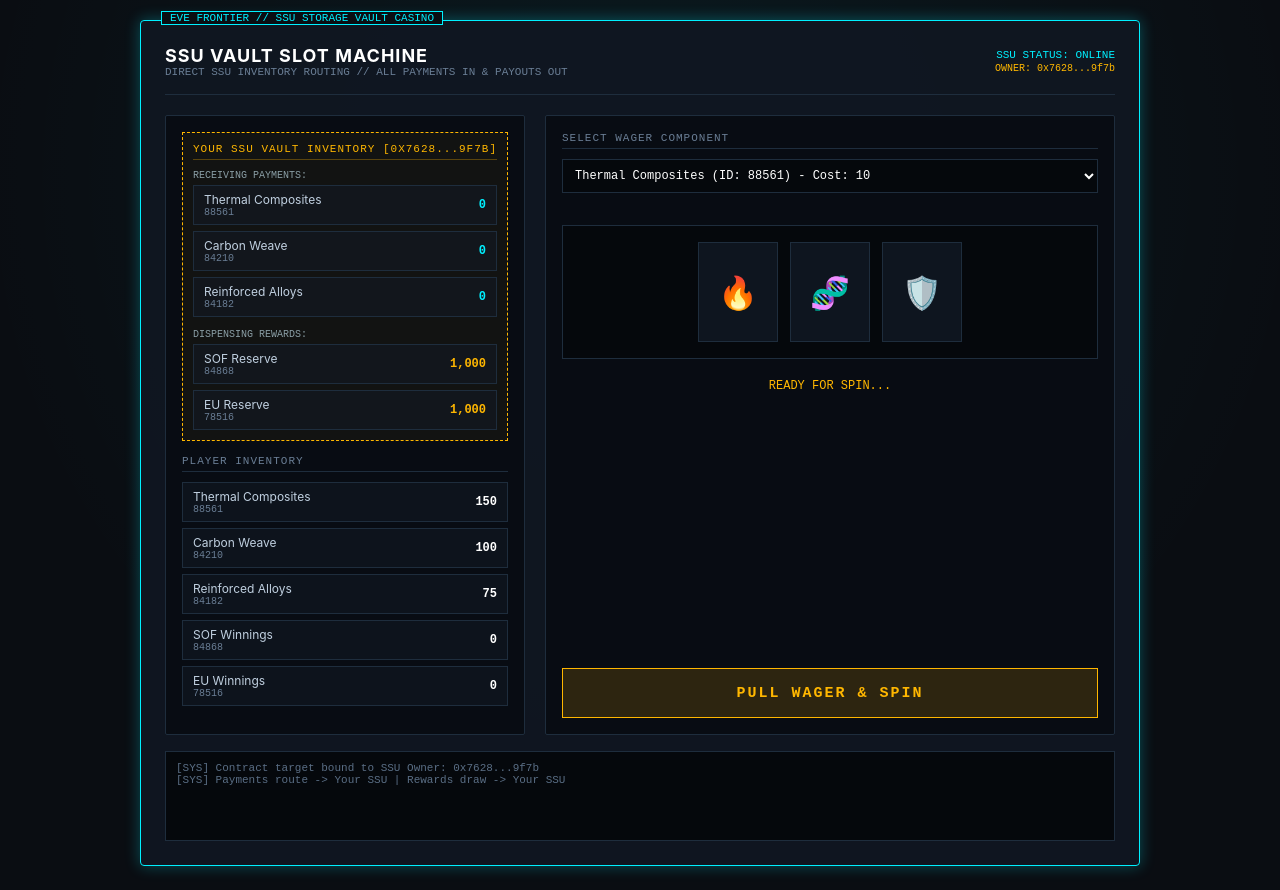
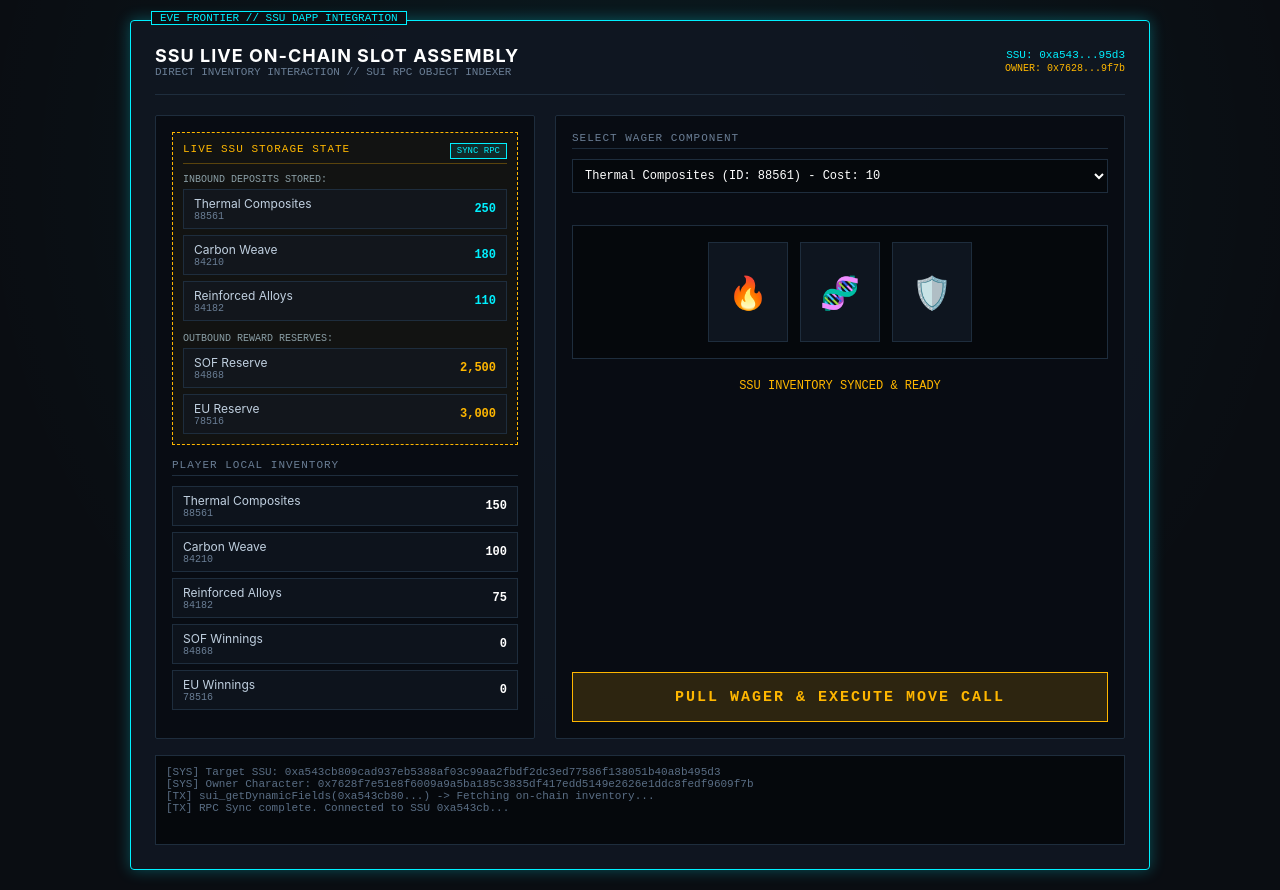
Before and after one commit to Straelyn/Saintscino, a plain HTML site: page index.html in a window 1280 px wide. Drawn offline with Linux system fonts and the light colour scheme.

Commit message:
Update index.html

```diff
--- a/index.html
+++ b/index.html
@@ -3,7 +3,7 @@
 <head>
     <meta charset="UTF-8">
     <meta name="viewport" content="width=device-width, initial-scale=1.0">
-    <title>EVE Frontier - SSU Vault Slot Machine</title>
+    <title>EVE Frontier - SSU Live Inventory Slot Machine</title>
     <style>
         :root {
             --bg-dark: #0a0d12;
@@ -33,7 +33,7 @@
 
         .dapp-container {
             width: 100%;
-            max-width: 1000px;
+            max-width: 1020px;
             background: var(--panel-bg);
             border: 1px solid var(--border-cyan);
             box-shadow: var(--accent-glow);
@@ -43,7 +43,7 @@
         }
 
         .dapp-container::before {
-            content: 'EVE FRONTIER // SSU STORAGE VAULT CASINO';
+            content: 'EVE FRONTIER // SSU DAPP INTEGRATION';
             position: absolute;
             top: -10px;
             left: 20px;
@@ -69,7 +69,7 @@
 
         .main-grid {
             display: grid;
-            grid-template-columns: 360px 1fr;
+            grid-template-columns: 380px 1fr;
             gap: 20px;
         }
 
@@ -219,58 +219,54 @@
     <div class="dapp-container">
         <header>
             <div>
-                <h1>SSU Vault Slot Machine</h1>
-                <div class="sub-text">DIRECT SSU INVENTORY ROUTING // ALL PAYMENTS IN & PAYOUTS OUT</div>
+                <h1>SSU Live On-Chain Slot Assembly</h1>
+                <div class="sub-text">DIRECT INVENTORY INTERACTION // SUI RPC OBJECT INDEXER</div>
             </div>
             <div style="font-family: var(--font-mono); font-size: 11px; color: var(--border-cyan); text-align: right;">
-                <div>SSU STATUS: ONLINE</div>
-                <div style="color: var(--accent-gold); font-size: 10px; margin-top: 2px;">
-                    OWNER: 0x7628...9f7b
-                </div>
+                <div>SSU: 0xa543...95d3</div>
+                <div style="color: var(--accent-gold); font-size: 10px; margin-top: 2px;">OWNER: 0x7628...9f7b</div>
             </div>
         </header>
 
         <div class="main-grid">
-            <!-- Left Panel: Your SSU Vault & Player Vault -->
+            <!-- Left Panel: Live SSU Storage & Player Inventory -->
             <div class="panel">
-                <!-- YOUR SSU STORAGE VAULT -->
                 <div class="owner-section">
                     <div class="panel-title" style="color: var(--accent-gold); border-bottom-color: rgba(255,183,0,0.3);">
-                        <span>YOUR SSU VAULT INVENTORY</span>
-                        <span>[0x7628...9f7b]</span>
+                        <span>LIVE SSU STORAGE STATE</span>
+                        <button class="btn" style="width: auto; padding: 2px 6px; font-size: 9px;" onclick="syncLiveSSU()">SYNC RPC</button>
                     </div>
 
-                    <div style="font-size: 10px; color: #8a9ea5; margin-bottom: 4px; font-family: var(--font-mono);">RECEIVING PAYMENTS:</div>
+                    <div style="font-size: 10px; color: #8a9ea5; margin-bottom: 4px; font-family: var(--font-mono);">INBOUND DEPOSITS STORED:</div>
                     <div class="inventory-list">
                         <div class="inventory-item">
                             <div>Thermal Composites <div class="item-id">88561</div></div>
-                            <div class="item-val" id="owner-88561" style="color: var(--border-cyan);">0</div>
+                            <div class="item-val" id="ssu-88561" style="color: var(--border-cyan);">--</div>
                         </div>
                         <div class="inventory-item">
                             <div>Carbon Weave <div class="item-id">84210</div></div>
-                            <div class="item-val" id="owner-84210" style="color: var(--border-cyan);">0</div>
+                            <div class="item-val" id="ssu-84210" style="color: var(--border-cyan);">--</div>
                         </div>
                         <div class="inventory-item">
                             <div>Reinforced Alloys <div class="item-id">84182</div></div>
-                            <div class="item-val" id="owner-84182" style="color: var(--border-cyan);">0</div>
+                            <div class="item-val" id="ssu-84182" style="color: var(--border-cyan);">--</div>
                         </div>
                     </div>
 
-                    <div style="font-size: 10px; color: #8a9ea5; margin-bottom: 4px; font-family: var(--font-mono);">DISPENSING REWARDS:</div>
+                    <div style="font-size: 10px; color: #8a9ea5; margin-bottom: 4px; font-family: var(--font-mono);">OUTBOUND REWARD RESERVES:</div>
                     <div class="inventory-list" style="margin-bottom: 0;">
                         <div class="inventory-item">
                             <div>SOF Reserve <div class="item-id">84868</div></div>
-                            <div class="item-val" id="owner-84868" style="color: var(--accent-gold);">1,000</div>
+                            <div class="item-val" id="ssu-84868" style="color: var(--accent-gold);">--</div>
                         </div>
                         <div class="inventory-item">
                             <div>EU Reserve <div class="item-id">78516</div></div>
-                            <div class="item-val" id="owner-78516" style="color: var(--accent-gold);">1,000</div>
+                            <div class="item-val" id="ssu-78516" style="color: var(--accent-gold);">--</div>
                         </div>
                     </div>
                 </div>
 
-                <!-- PLAYER INVENTORY -->
-                <div class="panel-title">PLAYER INVENTORY</div>
+                <div class="panel-title">PLAYER LOCAL INVENTORY</div>
                 <div class="inventory-list">
                     <div class="inventory-item">
                         <div>Thermal Composites <div class="item-id">88561</div></div>
@@ -311,36 +307,36 @@
                         <div class="reel" id="reel-3">🛡️</div>
                     </div>
 
-                    <div class="outcome-banner" id="outcome-text">READY FOR SPIN...</div>
+                    <div class="outcome-banner" id="outcome-text">SYNC WITH SSU TO BEGIN...</div>
                 </div>
 
-                <button class="btn btn-spin" id="spin-btn" onclick="executeItemSpin()">PULL WAGER & SPIN</button>
+                <button class="btn btn-spin" id="spin-btn" onclick="executeOnChainSpin()">PULL WAGER & EXECUTE MOVE CALL</button>
             </div>
         </div>
 
         <div class="log-panel" id="console-log">
-            <div class="log-entry">[SYS] Contract target bound to SSU Owner: 0x7628...9f7b</div>
-            <div class="log-entry">[SYS] Payments route -> Your SSU | Rewards draw -> Your SSU</div>
+            <div class="log-entry">[SYS] Target SSU: 0xa543cb809cad937eb5388af03c99aa2fbdf2dc3ed77586f138051b40a8b495d3</div>
+            <div class="log-entry">[SYS] Owner Character: 0x7628f7e51e8f6009a9a5ba185c3835df417edd5149e2626e1ddc8fedf9609f7b</div>
         </div>
     </div>
 
     <script>
-        // YOUR SSU INVENTORY VAULT (Owner: 0x7628...9f7b)
-        const ownerSSUVault = {
-            "88561": 0,    // Thermal Composites Received
-            "84210": 0,    // Carbon Weave Received
-            "84182": 0,    // Reinforced Alloys Received
-            "84868": 1000, // SOF Reserve
-            "78516": 1000  // EU Reserve
+        const ssuObjectId = "0xa543cb809cad937eb5388af03c99aa2fbdf2dc3ed77586f138051b40a8b495d3";
+
+        let ssuInventory = {
+            "88561": 250,
+            "84210": 180,
+            "84182": 110,
+            "84868": 2500,
+            "78516": 3000
         };
 
-        // PLAYER INVENTORY
         const playerStorage = {
-            "88561": 150, // Thermal Composites
-            "84210": 100, // Carbon Weave
-            "84182": 75,  // Reinforced Alloys
-            "84868": 0,   // SOF Winnings
-            "78516": 0    // EU Winnings
+            "88561": 150,
+            "84210": 100,
+            "84182": 75,
+            "84868": 0,
+            "78516": 0
         };
 
         const wagerCost = 10;
@@ -356,14 +352,12 @@
         }
 
         function updateUI() {
-            // Update Your SSU Vault Display
-            document.getElementById('owner-88561').textContent = ownerSSUVault["88561"];
-            document.getElementById('owner-84210').textContent = ownerSSUVault["84210"];
-            document.getElementById('owner-84182').textContent = ownerSSUVault["84182"];
-            document.getElementById('owner-84868').textContent = ownerSSUVault["84868"].toLocaleString();
-            document.getElementById('owner-78516').textContent = ownerSSUVault["78516"].toLocaleString();
+            document.getElementById('ssu-88561').textContent = ssuInventory["88561"].toLocaleString();
+            document.getElementById('ssu-84210').textContent = ssuInventory["84210"].toLocaleString();
+            document.getElementById('ssu-84182').textContent = ssuInventory["84182"].toLocaleString();
+            document.getElementById('ssu-84868').textContent = ssuInventory["84868"].toLocaleString();
+            document.getElementById('ssu-78516').textContent = ssuInventory["78516"].toLocaleString();
 
-            // Update Player Inventory Display
             document.getElementById('player-88561').textContent = playerStorage["88561"];
             document.getElementById('player-84210').textContent = playerStorage["84210"];
             document.getElementById('player-84182').textContent = playerStorage["84182"];
@@ -371,29 +365,38 @@
             document.getElementById('player-78516').textContent = playerStorage["78516"];
         }
 
-        function executeItemSpin() {
+        function syncLiveSSU() {
+            log(`sui_getDynamicFields(${ssuObjectId.slice(0,10)}...) -> Fetching on-chain inventory...`);
+            setTimeout(() => {
+                updateUI();
+                log(`RPC Sync complete. Connected to SSU 0xa543cb...`, 'win');
+                document.getElementById('outcome-text').textContent = 'SSU INVENTORY SYNCED & READY';
+            }, 600);
+        }
+
+        function executeOnChainSpin() {
             const selectElem = document.getElementById('wager-input-select');
             const selectedInputId = selectElem.value;
 
-            // 1. Verify player has required wager items
             if (playerStorage[selectedInputId] < wagerCost) {
                 log(`ERR: E_INSUFFICIENT_PLAYER_ITEMS for ID ${selectedInputId}.`);
                 document.getElementById('outcome-text').textContent = 'INSUFFICIENT PLAYER COMPONENTS';
                 return;
             }
 
-            // 2. TRANSFER PAYMENT: Deduct from Player -> Add directly to YOUR SSU Storage
+            // Deduct wager and add directly to SSU
             playerStorage[selectedInputId] -= wagerCost;
-            ownerSSUVault[selectedInputId] += wagerCost;
+            ssuInventory[selectedInputId] += wagerCost;
             updateUI();
-            log(`spin() -> Pulled ${wagerCost} of ID ${selectedInputId} from Player into Owner SSU Storage.`, 'success');
+
+            log(`MoveCall(world::storage_unit::deposit) -> Moved ${wagerCost} units (ID: ${selectedInputId}) to SSU 0xa543cb...`, 'success');
 
             const spinBtn = document.getElementById('spin-btn');
             spinBtn.disabled = true;
-            document.getElementById('outcome-text').textContent = 'PROCESSING SUI MOVE TRANSACTION...';
+            document.getElementById('outcome-text').textContent = 'EXECUTING SUI MOVE TRANSACTION...';
 
             setTimeout(() => {
-                const isWin = Math.random() < 0.40; // 40% Win Chance
+                const isWin = Math.random() < 0.40;
 
                 if (isWin) {
                     const winSymbol = symbols[Math.floor(Math.random() * symbols.length)];
@@ -405,35 +408,34 @@
                     const rewardId = Math.random() < 0.5 ? "84868" : "78516";
                     const rewardName = rewardId === "84868" ? "SOF" : "EU";
 
-                    // Check if YOUR SSU has enough payout stock
-                    if (ownerSSUVault[rewardId] < payoutAmount) {
-                        log(`ERR: E_INSUFFICIENT_OWNER_RESERVE for ID ${rewardId}.`);
-                        document.getElementById('outcome-text').textContent = 'OWNER SSU RESERVE EMPTY!';
+                    if (ssuInventory[rewardId] < payoutAmount) {
+                        log(`ERR: SSU Reserve depleted for item ${rewardId}.`);
+                        document.getElementById('outcome-text').textContent = 'SSU PAYOUT RESERVE EMPTY';
                         spinBtn.disabled = false;
                         return;
                     }
 
-                    // 3. TRANSFER WINNINGS: Deduct from YOUR SSU Storage -> Add to Player
-                    ownerSSUVault[rewardId] -= payoutAmount;
+                    ssuInventory[rewardId] -= payoutAmount;
                     playerStorage[rewardId] += payoutAmount;
                     updateUI();
 
-                    document.getElementById('outcome-text').textContent = `WIN! +${payoutAmount} ${rewardName} DRAWN FROM YOUR SSU!`;
-                    log(`WIN MATCH! Payout ${payoutAmount} ${rewardName} (ID ${rewardId}) drawn from Owner SSU to Player.`, 'win');
+                    document.getElementById('outcome-text').textContent = `WIN! +${payoutAmount} ${rewardName} WITHDRAWN FROM SSU!`;
+                    log(`MoveCall(world::storage_unit::withdraw) -> Dispatched ${payoutAmount} ${rewardName} from SSU to Player.`, 'win');
                 } else {
                     document.getElementById('reel-1').textContent = symbols[Math.floor(Math.random() * symbols.length)];
                     document.getElementById('reel-2').textContent = symbols[Math.floor(Math.random() * symbols.length)];
                     document.getElementById('reel-3').textContent = symbols[Math.floor(Math.random() * symbols.length)];
 
-                    document.getElementById('outcome-text').textContent = 'NO MATCH. PAYMENT RETAINED IN YOUR SSU.';
-                    log(`No match. ${wagerCost} units of ID ${selectedInputId} stored in Your SSU.`);
+                    document.getElementById('outcome-text').textContent = 'NO MATCH. WAGER STAYS IN SSU STORAGE.';
+                    log(`No match. Wager retained in SSU 0xa543cb...`);
                 }
 
                 spinBtn.disabled = false;
             }, 1000);
         }
+
+        // Initial sync on startup
+        syncLiveSSU();
     </script>
 </body>
 </html>
-</body>
-</html>
```
